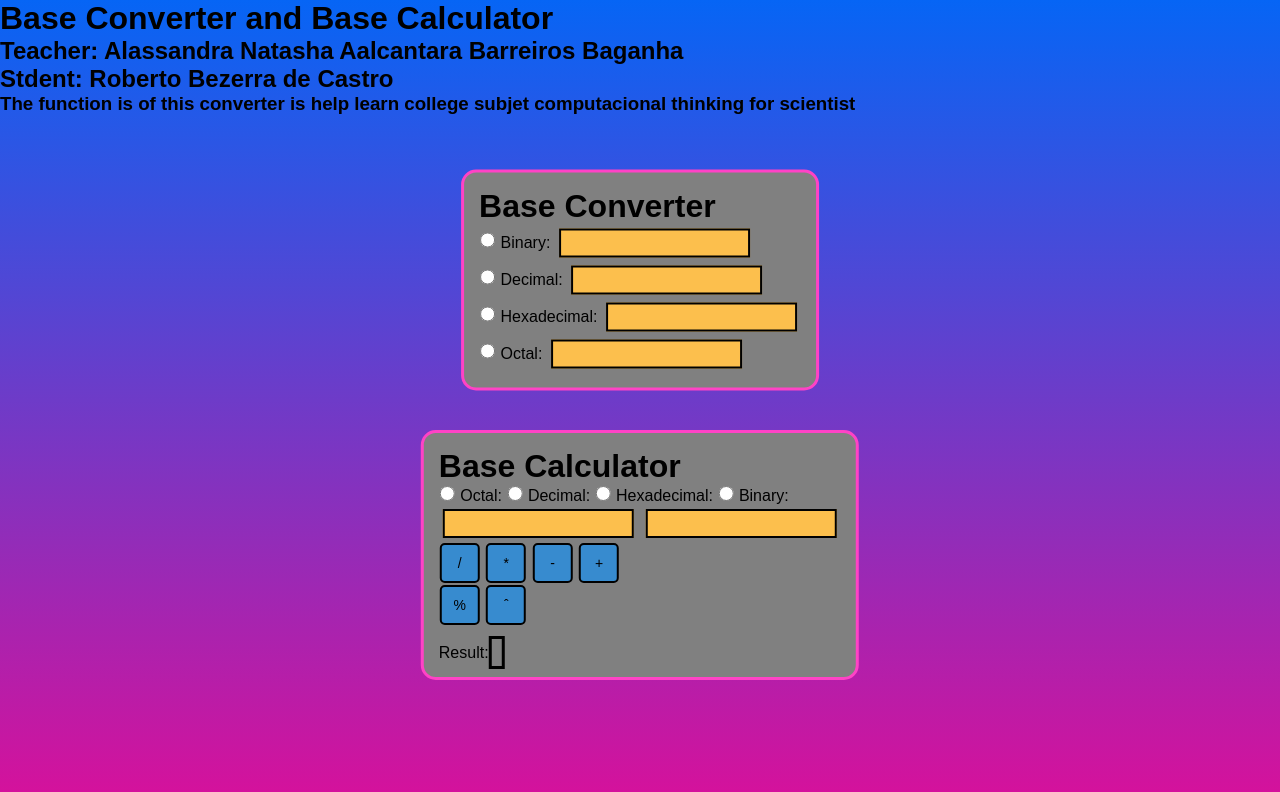
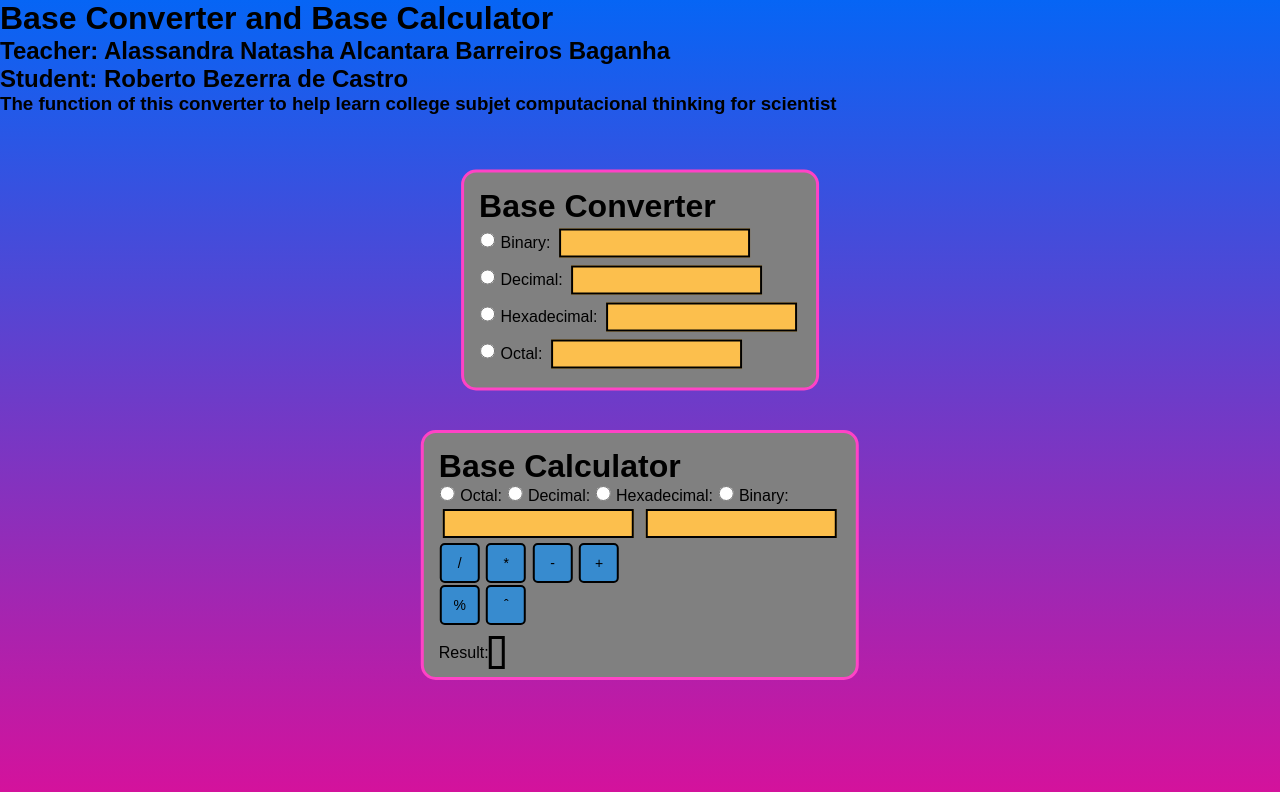
Before and after one commit to HellCat935/Base-Converter-and-Base-Calculator, a plain HTML site: page index.html in a window 1280 px wide. Drawn offline with Linux system fonts and the light colour scheme.

Commit message:
Add files via upload

```diff
--- a/index.html
+++ b/index.html
@@ -12,9 +12,9 @@
     <div class="back">
         <div>
             <h1>Base Converter and Base Calculator</h1>
-            <h2>Teacher: Alassandra Natasha Aalcantara Barreiros Baganha</h2>
-            <h2>Stdent: Roberto Bezerra de Castro</h2>
-            <h3>The function is of this converter is help learn college subjet computacional thinking for scientist</h3>
+            <h2>Teacher: Alassandra Natasha Alcantara Barreiros Baganha</h2>
+            <h2>Student: Roberto Bezerra de Castro</h2>
+            <h3>The function of this converter to help learn college subjet computacional thinking for scientist</h3>
         </div>
         <div class="container">
             <h1>Base Converter</h1>
--- a/main.js
+++ b/main.js
@@ -114,12 +114,11 @@ function decimal() {
 
 
 
-const valor = 10
+
 
 //  calculator
    function plus(){
 
-    valor = 11
     decimalValor = document.getElementById("decimalCa").checked
     hexadecimalValor = document.getElementById("hexadecimalCa").checked
     octalValor = document.getElementById("octalCa").checked
```
